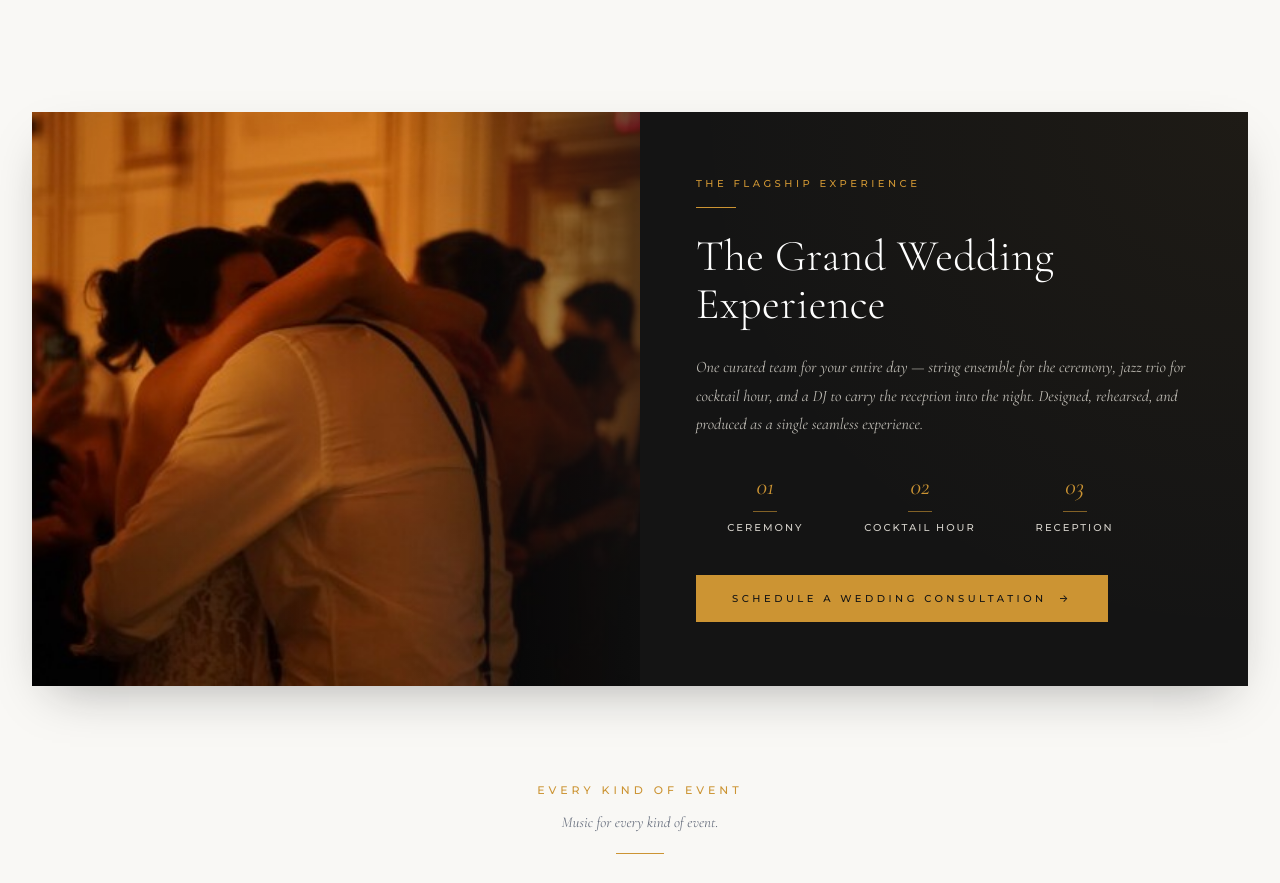
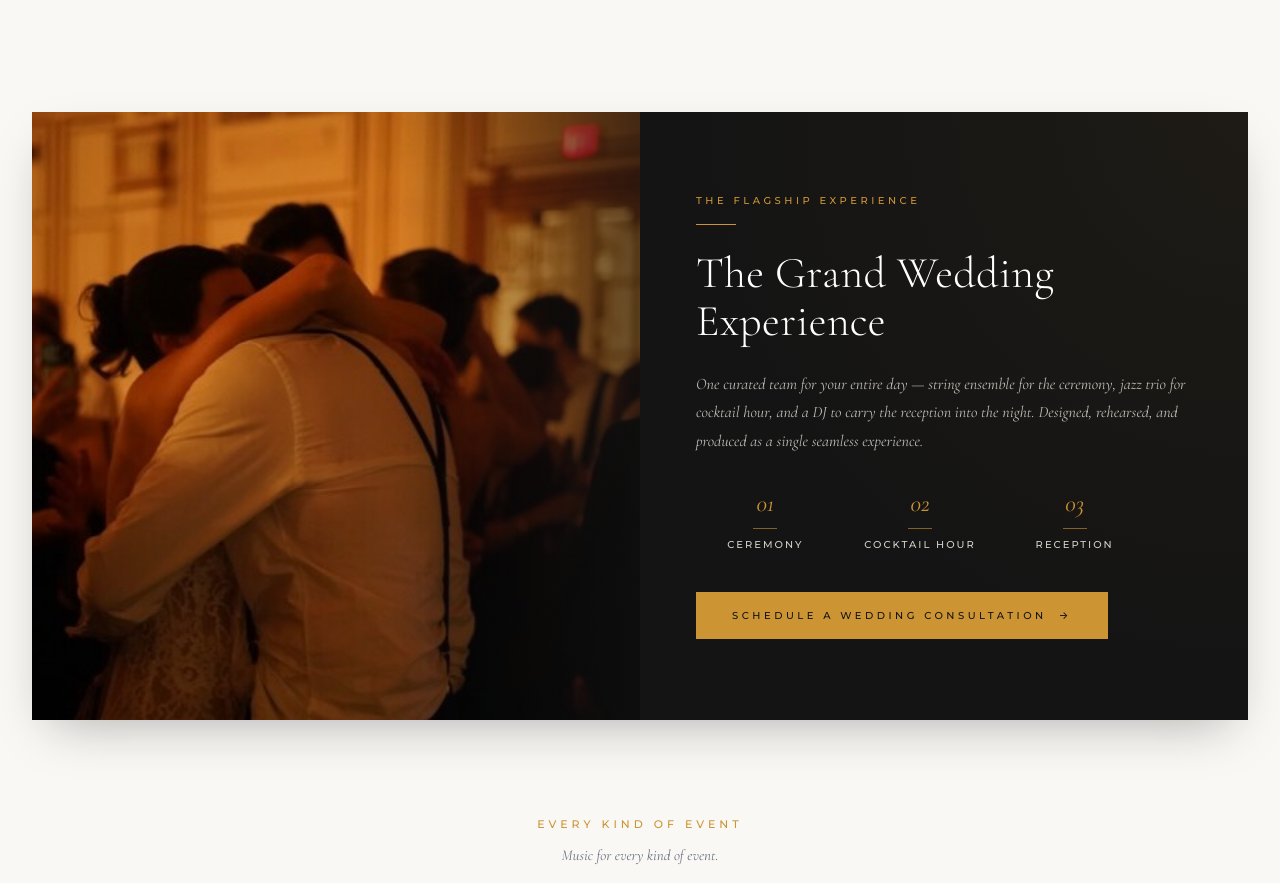
Before and after one commit to xhojamusicagency-cmd/xhoja-music-agency, a React (Vite) app: page /ensembles in a window 1280 px wide. Shown: the part 432-1315 px from the top of the page. Built offline with nearby package versions, Linux system fonts and the light colour scheme.

Commit message:
Re-crop wedding photo with ceiling headroom + fix container to aspect-square for predictable framing

```diff
--- a/src/pages/Ensembles.tsx
+++ b/src/pages/Ensembles.tsx
@@ -110,15 +110,15 @@ export default function Ensembles() {
                 to={consultUrl(flagship.name)}
                 className="group relative block overflow-hidden bg-dark shadow-[0_20px_50px_-20px_rgba(20,20,20,0.35)] transition-all duration-500 ease-out hover:-translate-y-1 hover:shadow-[0_28px_70px_-22px_rgba(20,20,20,0.5)]"
               >
-                <div className="grid grid-cols-1 lg:grid-cols-2">
-                  {/* Image side */}
-                  <div className="relative aspect-[4/3] lg:aspect-auto lg:min-h-[520px] overflow-hidden">
+                <div className="grid grid-cols-1 lg:grid-cols-2 items-stretch">
+                  {/* Image side — fixed aspect so the couple's heads stay framed predictably */}
+                  <div className="relative aspect-[4/3] lg:aspect-square overflow-hidden">
                     {flagship.image && (
                       <img
                         src={flagship.image}
                         alt={flagship.name}
                         className="absolute inset-0 w-full h-full object-cover transition-transform duration-[1200ms] group-hover:scale-[1.04]"
-                        style={{ objectPosition: 'center 35%' }}
+                        style={{ objectPosition: 'center center' }}
                       />
                     )}
                     <div
```
Also changed, not shown: public/wedding-reception.jpg.
